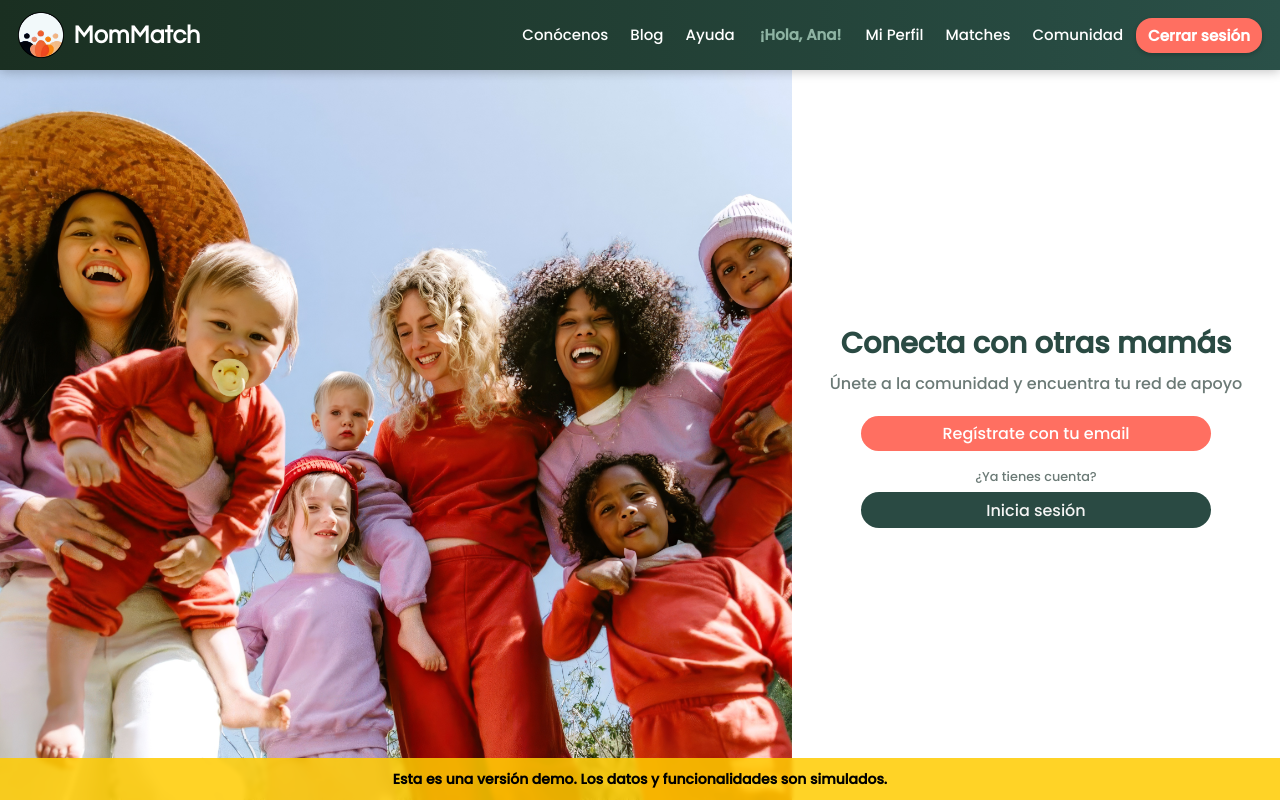
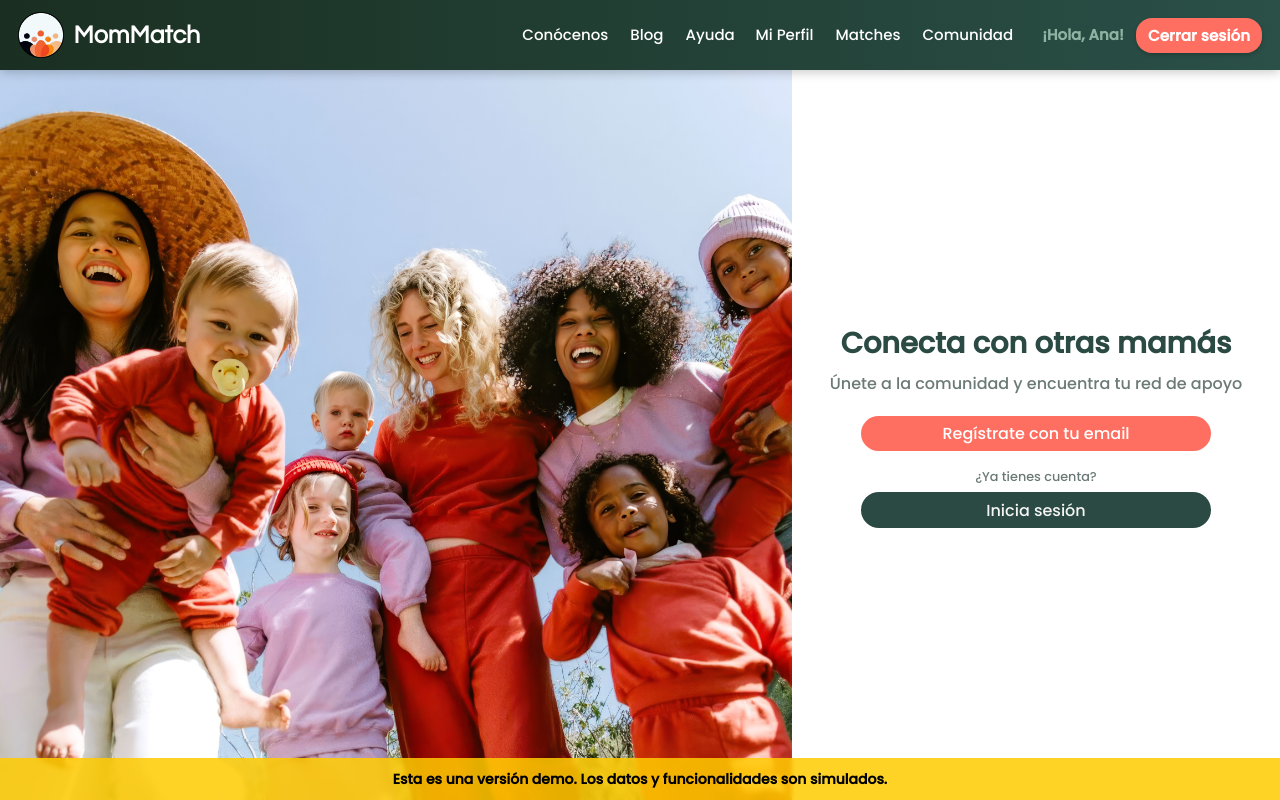
Before and after one commit to Imleiva/mommatch_demo, a React (Create React App) app in the folder frontend/: page / in a window 1280 px wide. Built offline with nearby package versions, Linux system fonts and the light colour scheme.

Commit message:
fix: correct element order in desktop and mobile header

```diff
--- a/frontend/src/components/Header.css
+++ b/frontend/src/components/Header.css
@@ -185,6 +185,11 @@
   margin: 0;
   padding: 0;
   align-items: center;
+  order: 1;
+}
+
+.mommatch-header__welcome-message {
+  order: 2;
 }
 
 /* Estilos para los enlaces de login/registro */
@@ -348,6 +353,11 @@
     margin: 0;
     width: 100%;
     border-bottom: 1px solid rgba(255, 255, 255, 0.2);
+    order: 0;
+  }
+
+  .mommatch-header__auth-links > ul {
+    order: 2;
   }
 
   .mommatch-header__logout-button,
```
